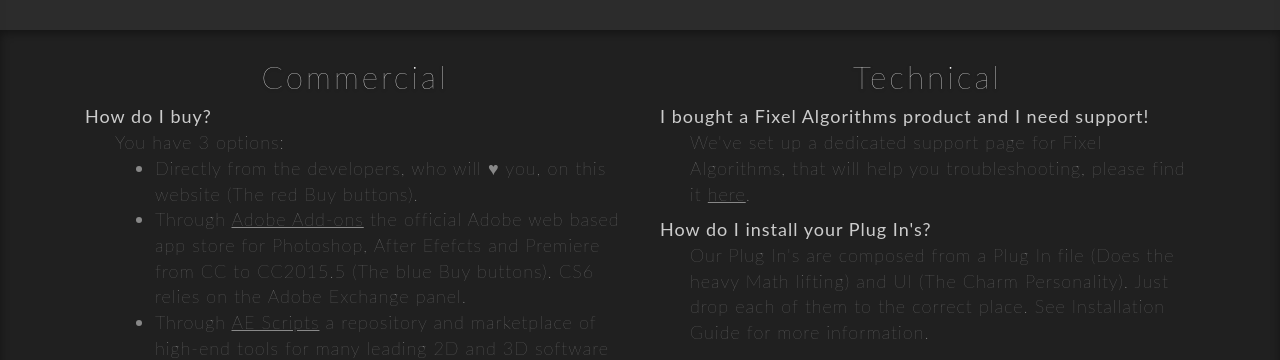
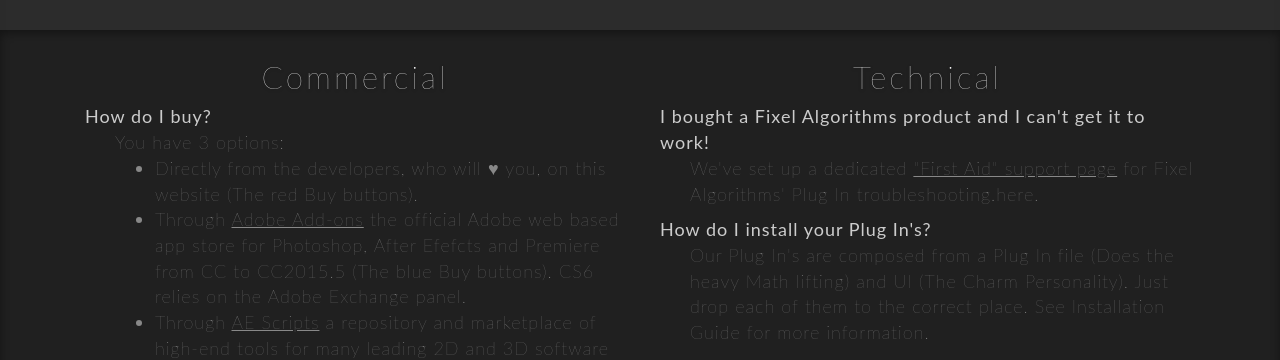
Before and after one commit to FixelAlgorithmsTeam/fixel, a Jekyll site: the page built from support/index.html, in a window 1280 px wide. Shown: the part 349-709 px from the top of the page. Built offline with Jekyll 4.4.1, drawn with Linux system fonts in a browser that asks for light colours; nearby versions of some CDN libraries; comment, search, counter and statistics services are not loaded.

Commit message:
Update index.html
Edited text.

```diff
--- a/support/index.html
+++ b/support/index.html
@@ -59,8 +59,8 @@
 					<h3 class="faq-subtitle">Technical</h3>
 					<dl class="feature-text">
 						<div class="def">
-							<dt>I bought a Fixel Algorithms product and I need support!</dt>
-							<dd>We've set up a dedicated support page for Fixel Algorithms, that will help you troubleshooting, please find it <a href="fixel-algorithms-support.html" target="_blank">here</a>.</dd>
+							<dt>I bought a Fixel Algorithms product and I can't get it to work!</dt>
+							<dd>We've set up a dedicated <a href="fixel-algorithms-support.html" target="_blank">"First Aid" support page</a> for Fixel Algorithms' Plug In troubleshooting.here.</dd>
 						</div>
 						<div class="def">
 							<dt>How do I install your Plug In's?</dt>
```
